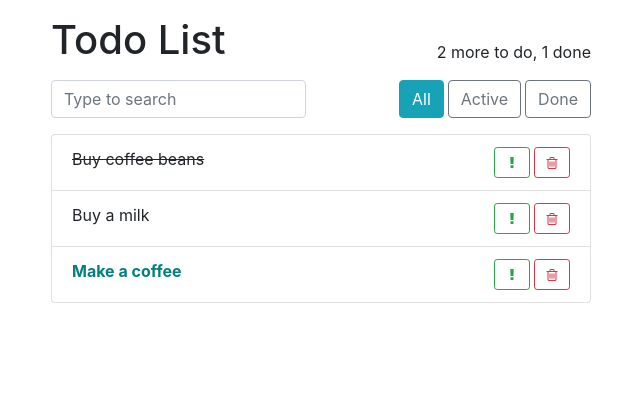
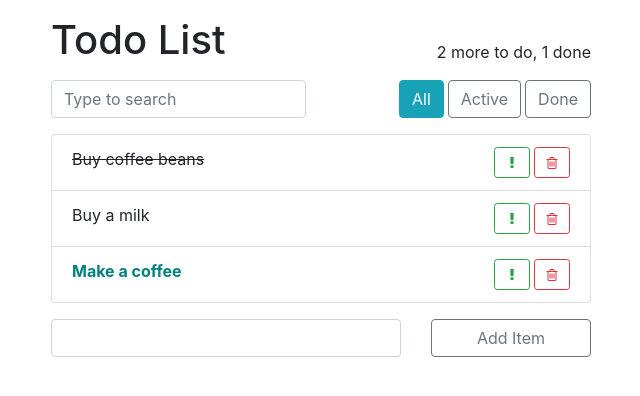
Before and after one commit to bytecoder8/react-todo-list, a React (Create React App) app: page / in a window 1280 px wide. Shown: the top 396 px of the page, without its empty margins (319-959 px from the left). Built offline with nearby package versions, Linux system fonts and the light colour scheme.

Commit message:
Add New Item Form part 1

```diff
--- a/src/components/App.css
+++ b/src/components/App.css
@@ -23,3 +23,7 @@
   margin-bottom: 1rem;
   text-align: right;
 }
+
+.app .todo-list {
+  margin-bottom: 1rem;
+}
--- a/src/components/App.js
+++ b/src/components/App.js
@@ -2,6 +2,7 @@ import React, { Component } from 'react'
 import TodoList from './TodoList'
 import SearchPanel from './SearchPanel'
 import TodoFilter from './TodoFilter'
+import TodoItemAdd from './TodoItemAdd'
 import './App.css'
 
 const initialItems = [
@@ -39,6 +40,24 @@ export default class App extends Component {
     })
   }
 
+  addItem = (title) => {
+    this.setState( ({ items }) => {
+      const maxId = items.reduce((acc, curr) => {
+        return(curr.id > acc ? curr.id : acc)
+      }, 0)
+      const newId = maxId + 1
+      const newItem = {
+        id: newId,
+        title,
+        important: false,
+        completed: false
+      }
+      return {
+        items: items.concat(newItem)
+      }
+    })
+  }
+
   render() {
     const { items = [] } = this.state
 
@@ -61,7 +80,8 @@ export default class App extends Component {
               <TodoFilter />
             </div>
           </div>
-          <TodoList items={items} handleItemDelete={ this.deleteItem } />
+            <TodoList items={items} handleItemDelete={ this.deleteItem } />
+            <TodoItemAdd handleItemAdd={ this.addItem } />
         </div>
       </div>
     )
--- /dev/null
+++ b/src/components/TodoItemAdd.js
@@ -0,0 +1,28 @@
+import React, { Component } from 'react'
+
+
+export default class TodoItemAdd extends Component {
+  render() {
+    const { handleItemAdd } = this.props
+    const title = 'new item'
+
+    return (
+      <div className="todo-item-add row">
+        <div className="col-12 col-md-8">
+          <input
+            type="text"
+            name="newItem"
+            className="form-control mb-2"
+          />
+        </div>
+        <div className="col-12 col-md-4">
+          <button
+            type="button"
+            className="btn btn-block btn-outline-secondary"
+            onClick={ () => handleItemAdd(title) }
+          >Add Item</button>
+        </div>
+      </div>
+    )
+  }
+}
--- a/src/components/TodoList.js
+++ b/src/components/TodoList.js
@@ -8,7 +8,7 @@ const TodoList = ({ items, handleItemDelete }) => {
     const { id, ...itemProps } = item
 
     return (
-      <li key={item.title} className="list-group-item">
+      <li key={id} className="list-group-item">
         <TodoListItem
           { ...itemProps }
           handleItemDelete={ () => handleItemDelete(id) }
```
